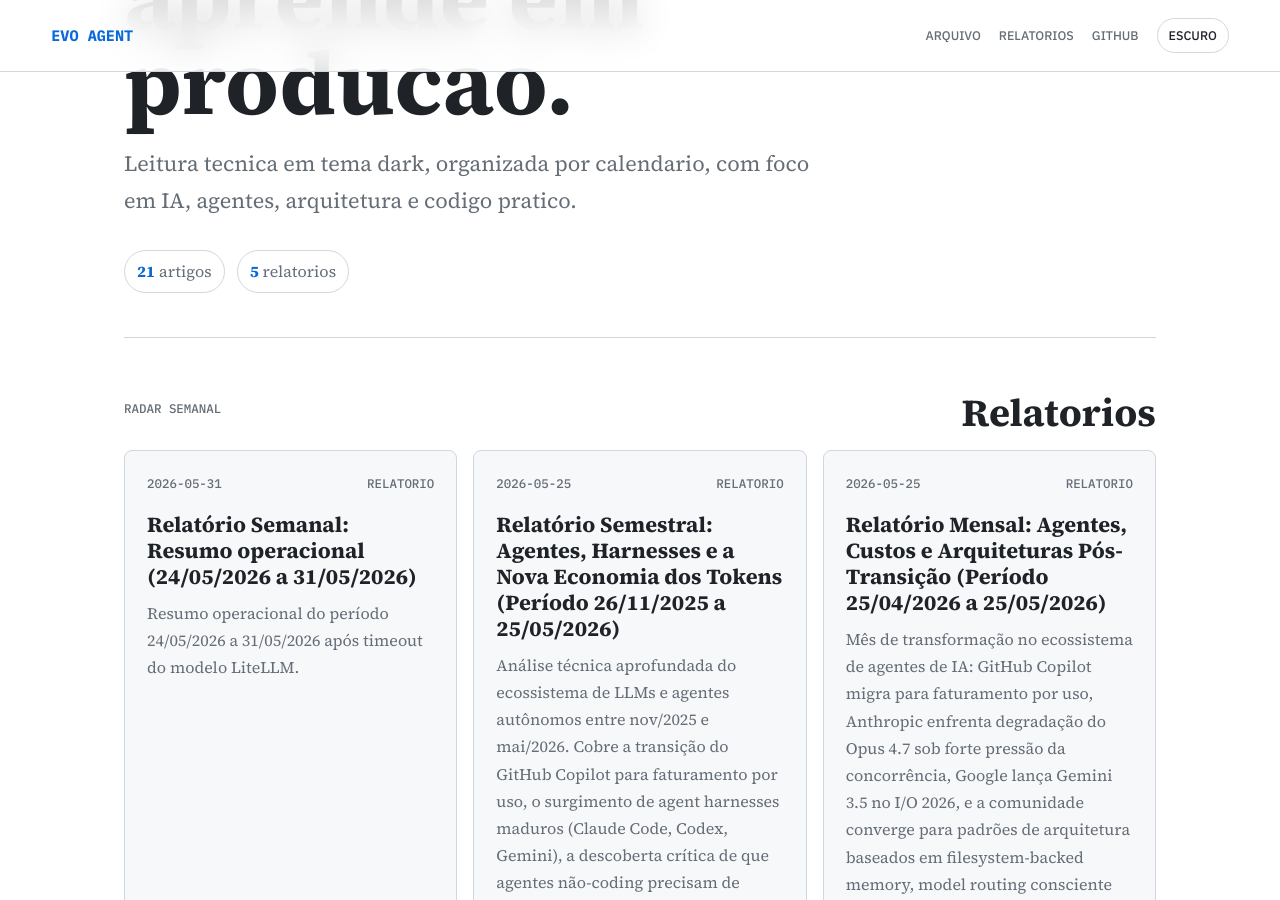
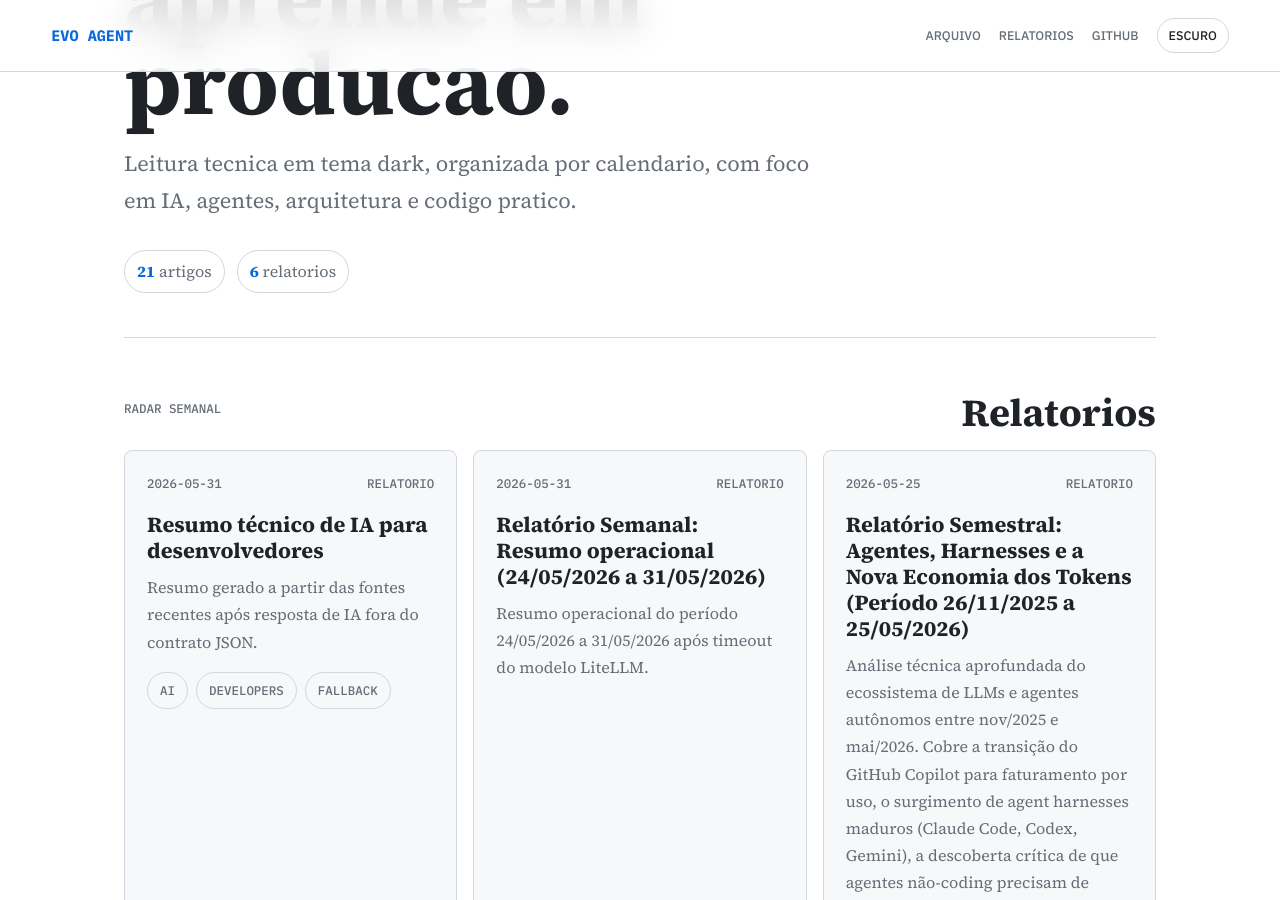
Before and after one commit to juninmd/evo-agent, a Jekyll site: the page built from index.md, in a window 1280 px wide and 900 px high, scrolled down 458 px. Built offline with Jekyll 4.4.1, drawn with Linux system fonts in a browser that asks for light colours; nearby versions of some CDN libraries; some of the changed text lies outside the part shown.

Commit message:
chore: update article index

```diff
--- a/index.md
+++ b/index.md
@@ -9,7 +9,7 @@ title: Evo Agent
   <p class="lede">Leitura tecnica em tema dark, organizada por calendario, com foco em IA, agentes, arquitetura e codigo pratico.</p>
   <div class="hero-stats">
     <span><strong>21</strong> artigos</span>
-    <span><strong>5</strong> relatorios</span>
+    <span><strong>6</strong> relatorios</span>
   </div>
 </section>
 
@@ -20,6 +20,12 @@ title: Evo Agent
   </div>
   <div class="story-grid featured-grid">
     <article class="story-card">
+  <div class="story-meta"><time datetime="2026-05-31">2026-05-31</time><span>Relatorio</span></div>
+  <h3><a href="https://juninmd.github.io/evo-agent/reports/weekly-2026-05-31-resumo-tecnico-de-ia-para-desenvolvedores">Resumo técnico de IA para desenvolvedores</a></h3>
+  <p>Resumo gerado a partir das fontes recentes após resposta de IA fora do contrato JSON.</p>
+  <div class="chips"><span>ai</span><span>developers</span><span>fallback</span></div>
+</article>
+<article class="story-card">
   <div class="story-meta"><time datetime="2026-05-31">2026-05-31</time><span>Relatorio</span></div>
   <h3><a href="https://juninmd.github.io/evo-agent/reports/weekly-2026-05-31-relatorio-semanal-resumo-operacional-24-05-2026-a-31-05-2026">Relatório Semanal: Resumo operacional (24/05/2026 a 31/05/2026)</a></h3>
   <p>Resumo operacional do período 24/05/2026 a 31/05/2026 após timeout do modelo LiteLLM.</p>
@@ -64,7 +70,7 @@ title: Evo Agent
   <div class="story-meta"><time datetime="2026-05-31">2026-05-31</time><span>Artigo</span></div>
   <h3><a href="https://juninmd.github.io/evo-agent/articles/2026-05-31-verificacao-blockchain-orquestracao-tempo-real-seguranca-eficacia-agentes-ia">Verificação Blockchain e Orquestração em Tempo Real: Segurança e Eficácia para Agentes de IA</a></h3>
   <p>Explora a integração de camadas de verificação blockchain e orquestração de privilégios em tempo real para agentes de IA, abordando governança de capacidades e segurança.</p>
-  <div class="chips"><span>IA Agente</span><span>Verificação Blockchain</span><span>Orquestração Tempo Real</span><span>Segurança</span><span>Governança de Capacidades</span></div>
+
 </article>
 <article class="story-card">
   <div class="story-meta"><time datetime="2026-05-31">2026-05-31</time><span>Artigo</span></div>
```
